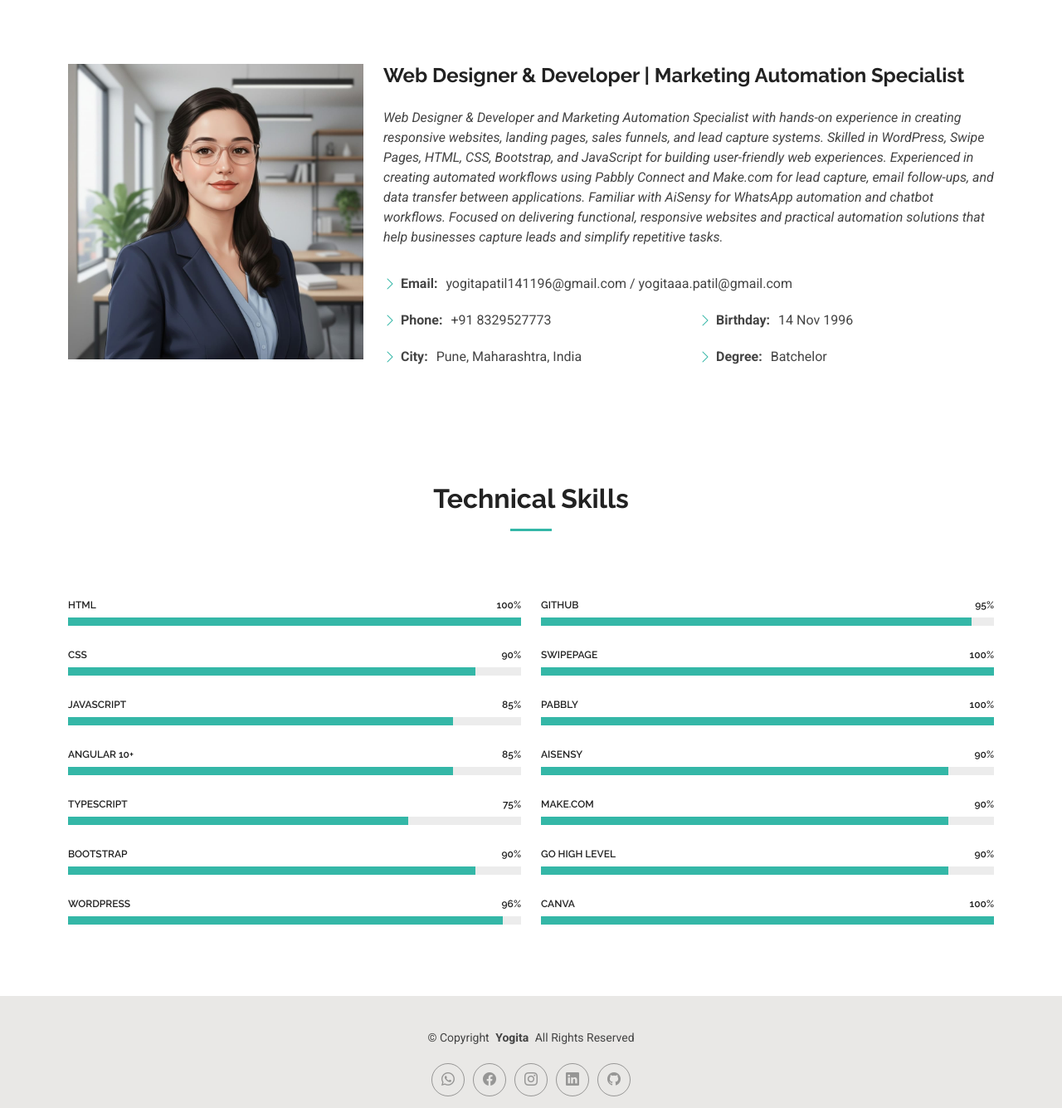
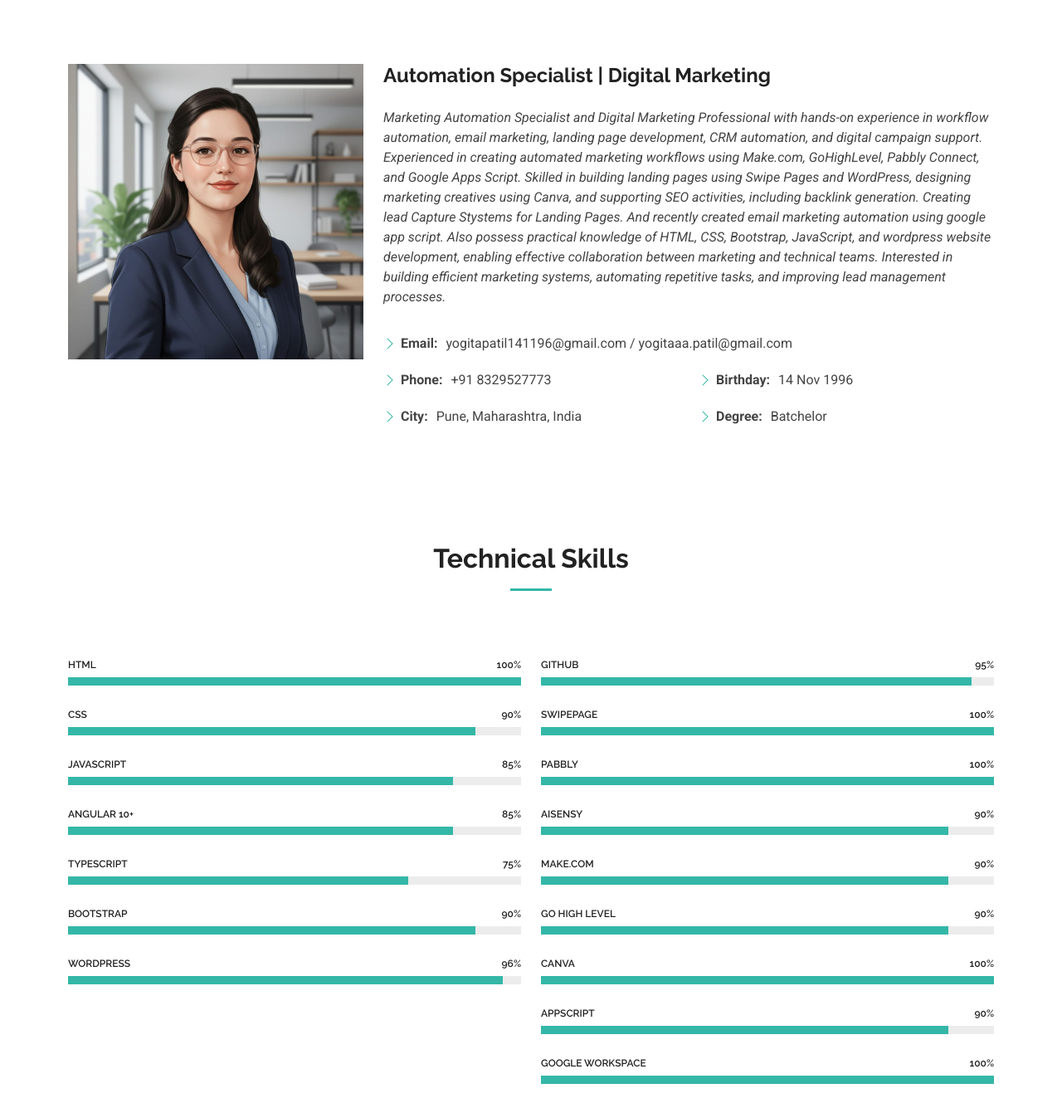
Before and after one commit to yogita1314/yogitapatil_portfolio, a plain HTML site: page about.html in a window 1280 px wide. Shown: the part 204-1539 px from the top of the page at 83% size. Drawn offline with Linux system fonts and the light colour scheme.

Commit message:
Update about.html
Updated professional title and description to reflect expertise in digital marketing and automation. Added new skills and proficiency levels for AppScript and Google Workspace.

```diff
--- a/about.html
+++ b/about.html
@@ -89,11 +89,13 @@
             <img src="portfolio images/yp3.jpeg" class="img-fluid" alt="">
           </div>
           <div class="col-lg-8 content">
-            <h2>Web Designer & Developer | Marketing Automation Specialist</h2>
+            <h2>Automation Specialist | Digital Marketing</h2>
             <p class="fst-italic py-3">
-             Web Designer & Developer and Marketing Automation Specialist with hands-on experience in creating responsive websites, landing pages, sales funnels, and lead capture systems. Skilled in WordPress, Swipe Pages, HTML, CSS, Bootstrap, and JavaScript for building user-friendly web experiences.
+             Marketing Automation Specialist and Digital Marketing Professional with hands-on experience in workflow automation, email marketing, landing page development, CRM automation, and digital campaign support.
 
-            Experienced in creating automated workflows using Pabbly Connect and Make.com for lead capture, email follow-ups, and data transfer between applications. Familiar with AiSensy for WhatsApp automation and chatbot workflows. Focused on delivering functional, responsive websites and practical automation solutions that help businesses capture leads and simplify repetitive tasks.
+Experienced in creating automated marketing workflows using Make.com, GoHighLevel, Pabbly Connect, and Google Apps Script. Skilled in building landing pages using Swipe Pages and WordPress, designing marketing creatives using Canva, and supporting SEO activities, including backlink generation. Creating lead Capture Stystems for Landing Pages. And recently created email marketing automation using google app script.
+
+Also possess practical knowledge of HTML, CSS, Bootstrap, JavaScript, and wordpress website development, enabling effective collaboration between marketing and technical teams. Interested in building efficient marketing systems, automating repetitive tasks, and improving lead management processes.
             </p>
             <div class="row"><div class="col-lg-12">
                 <ul>
@@ -240,6 +242,20 @@
 
             <div class="progress">
               <span class="skill"><span>Canva</span> <i class="val">100%</i></span>
+              <div class="progress-bar-wrap">
+                <div class="progress-bar" role="progressbar" aria-valuenow="100" aria-valuemin="0" aria-valuemax="100"></div>
+              </div>
+            </div><!-- End Skills Item -->
+
+             <div class="progress">
+              <span class="skill"><span>AppScript</span> <i class="val">90%</i></span>
+              <div class="progress-bar-wrap">
+                <div class="progress-bar" role="progressbar" aria-valuenow="90" aria-valuemin="0" aria-valuemax="100"></div>
+              </div>
+            </div><!-- End Skills Item -->
+
+             <div class="progress">
+              <span class="skill"><span>Google Workspace</span> <i class="val">100%</i></span>
               <div class="progress-bar-wrap">
                 <div class="progress-bar" role="progressbar" aria-valuenow="100" aria-valuemin="0" aria-valuemax="100"></div>
               </div>
```
